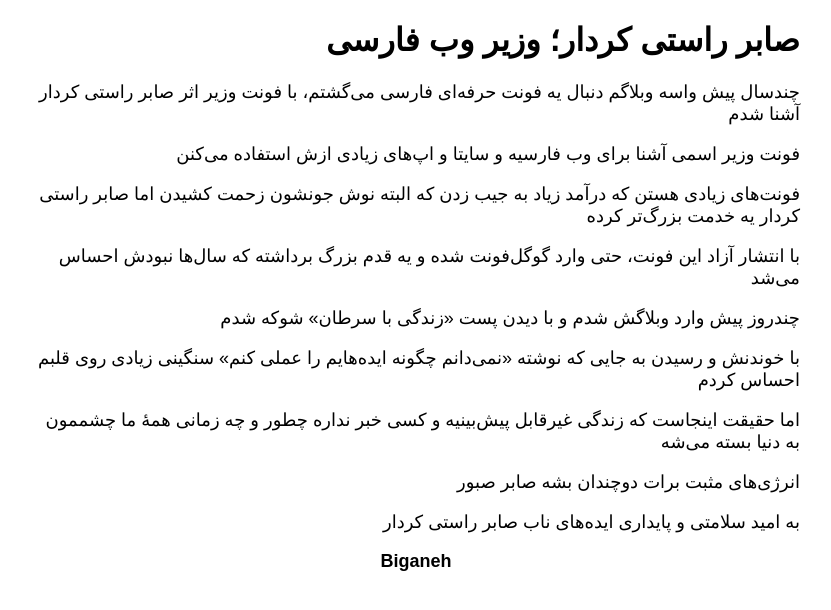
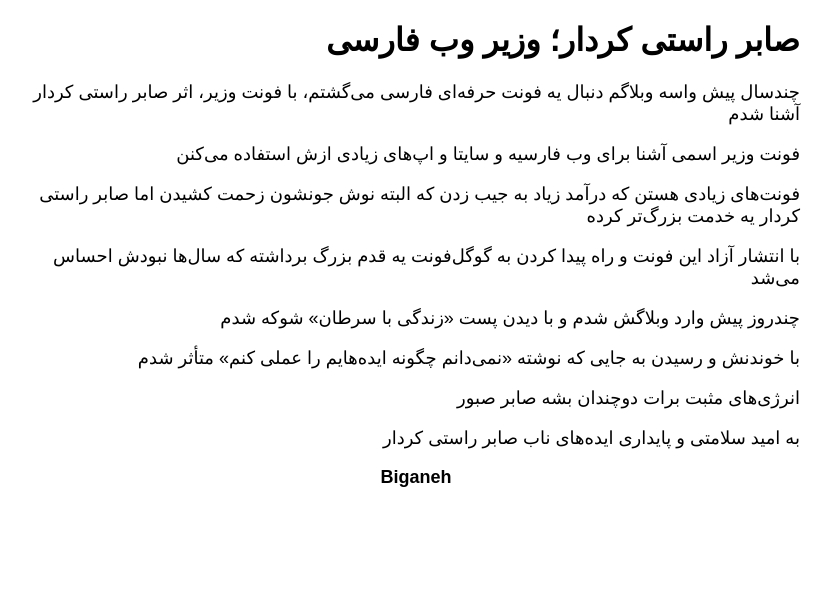
Before and after one commit to darkblog/darkblog.github.io, a Jekyll site: the page built from _posts/2023-8-23-6.md, in a window 1280 px wide. Shown: the top 610 px of the page, without its empty margins (332-1163 px from the left). Built offline with Jekyll 4.4.1, drawn with Linux system fonts in a browser that asks for light colours.

Commit message:
Update 2023-8-23-6.md

```diff
--- a/_posts/2023-8-23-6.md
+++ b/_posts/2023-8-23-6.md
@@ -3,19 +3,17 @@ layout: post
 title: صابر راستی کردار؛ وزیر وب فارسی
 ---
 
-چندسال پیش واسه وبلاگم دنبال یه فونت حرفه‌ای فارسی می‌گشتم، با فونت وزیر اثر صابر راستی کردار آشنا شدم
+چندسال پیش واسه وبلاگم دنبال یه فونت حرفه‌ای فارسی می‌گشتم، با فونت وزیر، اثر صابر راستی کردار آشنا شدم
 
 فونت وزیر اسمی آشنا برای وب فارسیه و سایتا و اپ‌های زیادی ازش استفاده می‌کنن
 
 فونت‌های زیادی هستن که درآمد زیاد به جیب زدن که البته نوش جونشون زحمت کشیدن اما صابر راستی کردار یه خدمت بزرگ‌تر کرده
 
-با انتشار آزاد این فونت، حتی وارد گوگل‌فونت شده و یه قدم بزرگ برداشته که سال‌ها نبودش احساس می‌شد
+با انتشار آزاد این فونت و راه پیدا کردن به گوگل‌فونت یه قدم بزرگ برداشته که سال‌ها نبودش احساس می‌شد
 
 چندروز پیش وارد وبلاگش شدم و با دیدن پست «زندگی با سرطان» شوکه شدم
 
-با خوندنش و رسیدن به جایی که نوشته «نمی‌دانم چگونه ایده‌هایم را عملی کنم» سنگینی زیادی روی قلبم احساس کردم
-
-اما حقیقت اینجاست که زندگی غیرقابل پیش‌بینیه و کسی خبر نداره چطور و چه زمانی همهٔ ما چشممون به دنیا بسته می‌شه
+با خوندنش و رسیدن به جایی که نوشته «نمی‌دانم چگونه ایده‌هایم را عملی کنم» متأثر شدم
 
 انرژی‌های مثبت برات دوچندان بشه صابر صبور
 
```
